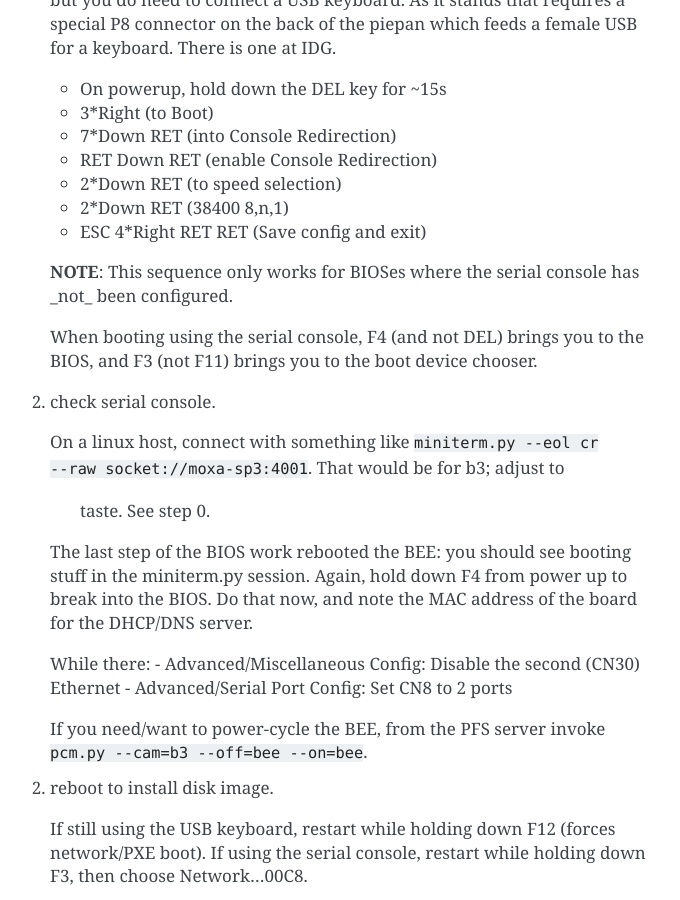
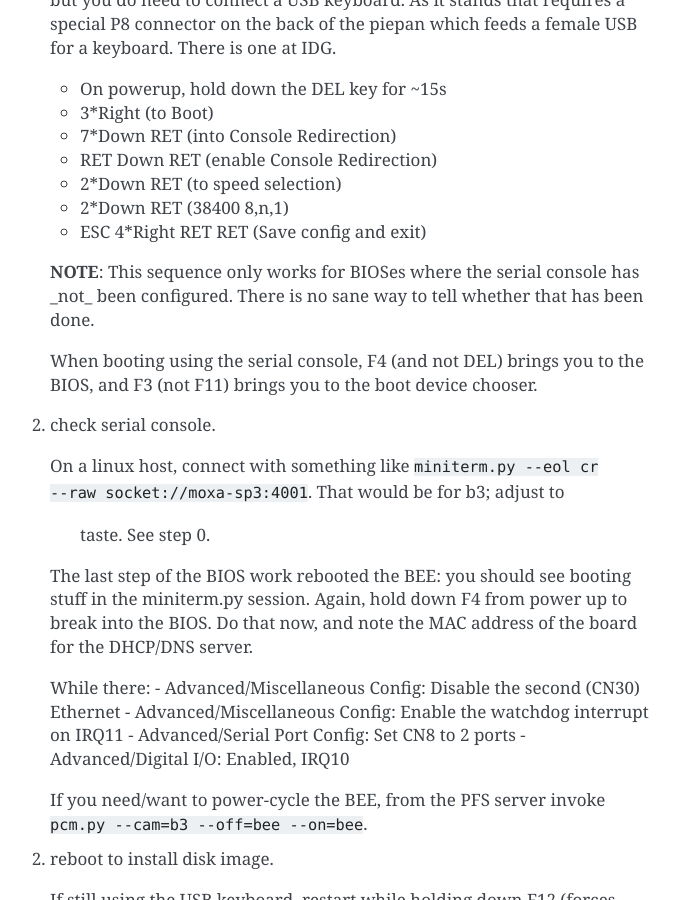
Before and after one commit to Subaru-PFS/ics_xcuActor, a Sphinx documentation site: the page built from docs/source/BEE.rst, in a window 1280 px wide and 900 px high, scrolled down 341 px. Shown: the whole window, without its empty margins (430-1110 px from the left). Built offline with Sphinx 7.4.7, drawn with Linux system fonts in a browser that asks for light colours; some of the changed text lies outside the part shown.

Commit message:
Add BIOS changes to safely enable ADIO interrupts.

```diff
--- a/docs/source/BEE.rst
+++ b/docs/source/BEE.rst
@@ -25,8 +25,9 @@ disk image loaded.
     - 2*Down RET (38400 8,n,1)
     - ESC 4*Right RET RET (Save config and exit)
 
-    **NOTE**: This sequence only works for BIOSes where the serial console
-    has _not_ been configured.
+    **NOTE**: This sequence only works for BIOSes where the serial
+    console has _not_ been configured. There is no sane way to tell
+    whether that has been done.
 
     When booting using the serial console, F4 (and not DEL) brings you
     to the BIOS, and F3 (not F11) brings you to the boot device
@@ -45,7 +46,9 @@ disk image loaded.
 
     While there:
     - Advanced/Miscellaneous Config: Disable the second (CN30) Ethernet
+    - Advanced/Miscellaneous Config: Enable the watchdog interrupt on IRQ11
     - Advanced/Serial Port Config: Set CN8 to 2 ports
+    - Advanced/Digital I/O: Enabled, IRQ10
 
     If you need/want to power-cycle the BEE, from the PFS server
     invoke ``pcm.py --cam=b3 --off=bee --on=bee``.
```
Also changed, not shown: other parts of docs/source/BEE.rst (+0 -5 lines).
